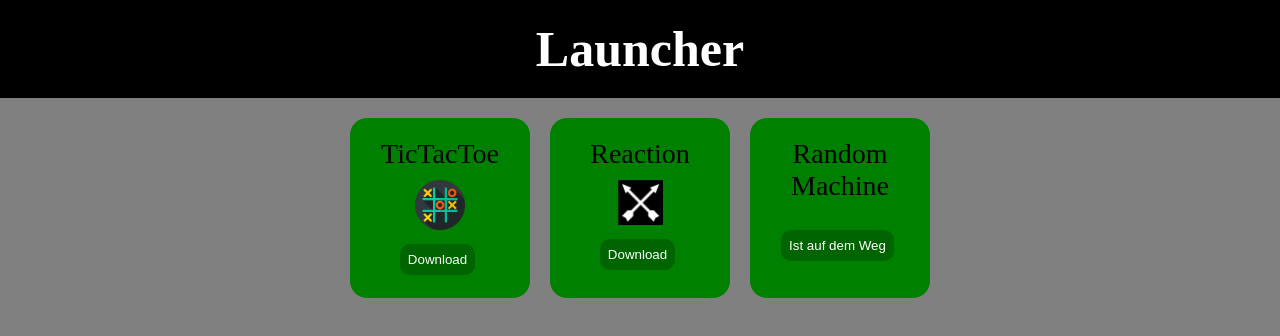
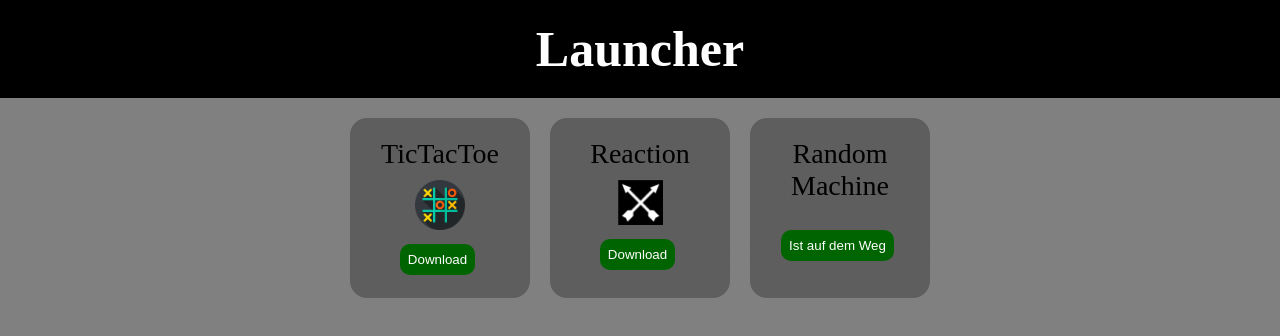
Before and after one commit to Flo3103/Downloader, a plain HTML site: page index.html in a window 1280 px wide. Drawn offline with Linux system fonts and the light colour scheme.

Commit message:
1.2.1
color geändert

```diff
--- a/index.css
+++ b/index.css
@@ -33,23 +33,23 @@ nav h1{
     margin: 10px;
     padding: 20px 0px 60px 0px;
     text-align: center;
-    background-color: green;
+    background-color: rgb(94, 94, 94);
     width: 180px;
     height: 100px;
 }
 
 .AppTitle{
-    background-color: green;
+    background-color: rgb(94, 94, 94);
     font-size: 28px;
     margin: 0 0 10px 0;
 }
 .Appimage{
-    background-color: green;
+    background-color: rgb(94, 94, 94);
     margin: 0 0 10px 0;
 }
 
 .DownloadForm{
-    background-color: green;
+    background-color: rgb(94, 94, 94);
     padding: 0 0 10px 0;
     border-radius: 17px;
 }
```
